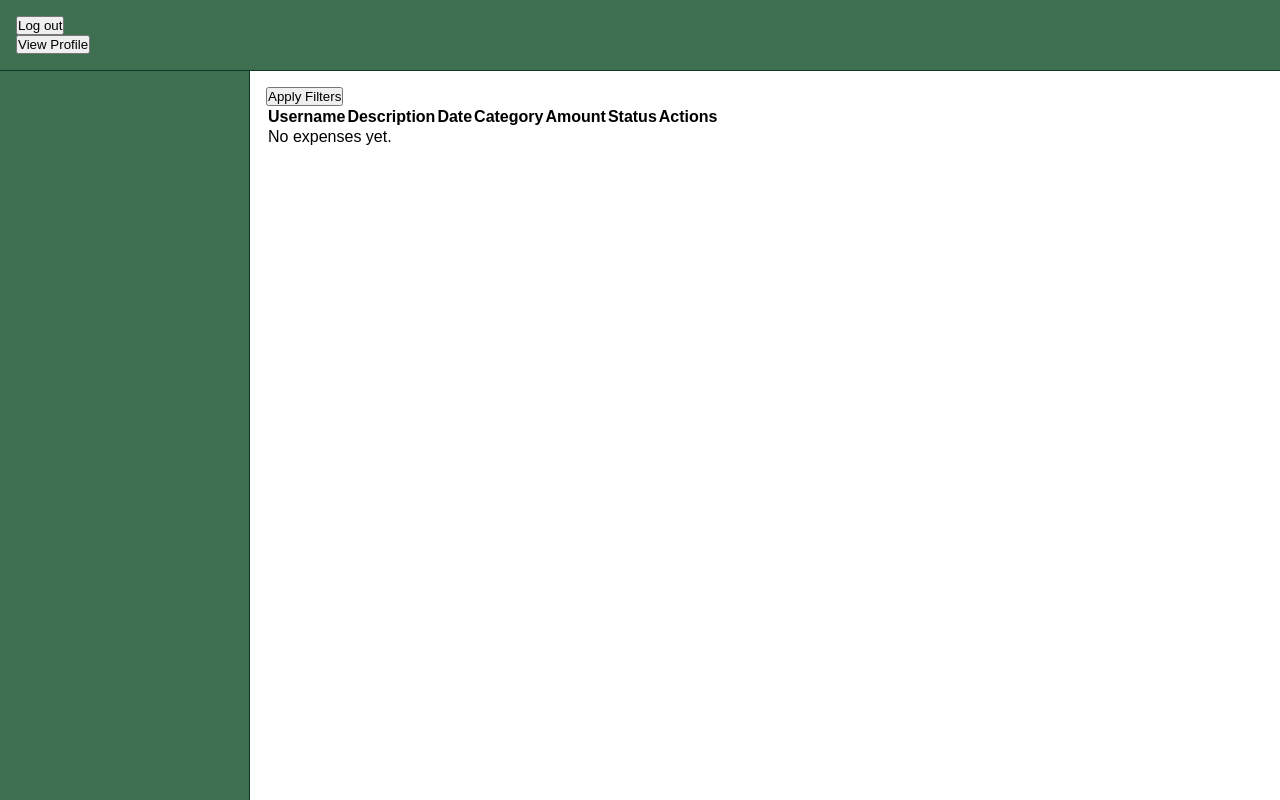
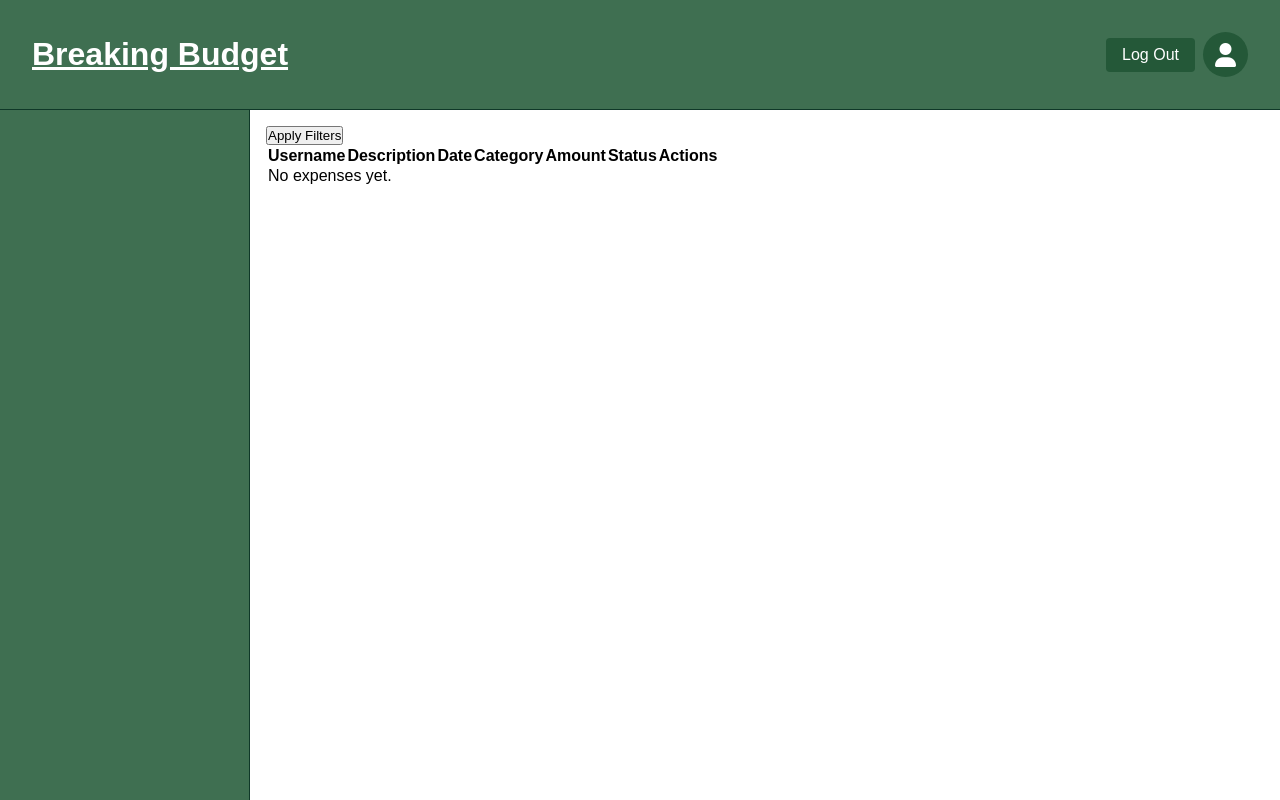
Before and after one commit to LenaPradoP/Breaking-Budget, a Django app: page /users/home/ in a window 1280 px wide. Run offline with Django 5.2, Linux system fonts and the light colour scheme.

Commit message:
Apply initial styles to base.html

```diff
--- a/static/css/base.css
+++ b/static/css/base.css
@@ -13,8 +13,65 @@ body {
 
 header {
     background: #3F6F51;
-    padding: 1rem;
+    padding: 2rem 2rem;
     border-bottom: 1px solid #0F3828;
+    display: flex;
+    justify-content: space-between;
+    align-items: center;
+}
+
+.header-left .logo {
+    color: white;
+    font-size: 2rem;
+    font-weight: bold;
+    margin: 0;
+}
+
+.header-left .logo:hover {
+    color: #e8f5e8;
+}
+
+.header-right {
+    display: flex;
+    align-items: center;
+    gap: 0.5rem;
+}
+
+.header-right form {
+    margin: 0;
+}
+
+.header-right button {
+    padding: 0.5rem 1rem;
+    border: none;
+    border-radius: 4px;
+    background: #245838;
+    color: white;
+    cursor: pointer;
+    font-size: 1rem;
+}
+
+.header-right button:hover {
+    background: #1d4028;
+}
+
+.header-right button.profile-btn {
+    padding: 0.5rem;
+    width: 45px;
+    height: 45px;
+    border: none;
+    border-radius: 50%;
+    background: #245838;
+    color: white;
+    cursor: pointer;
+    font-size: 1.5rem;
+    display: flex;
+    align-items: center;
+    justify-content: center;
+}
+
+.header-right button.profile-btn:hover {
+    background: #1d4028;
 }
 
 .container {
@@ -40,6 +97,8 @@ header {
 
 .sidebar nav ul li a {
     text-decoration: none;
+    font-size:x-large;
+    font-weight: bold;
     color: #DCCC5B;
     padding: 0.5rem;
     display: block;
@@ -50,7 +109,7 @@ header {
     background: #245838;
 }
 
-.sidebar nav ul li a:hover {
+.sidebar nav ul li a.active {
     background: #245838;
 }
 
--- a/templates/base.html
+++ b/templates/base.html
@@ -6,18 +6,27 @@
     <meta name="viewport" content="width=device-width, initial-scale=1.0">
     <title>{% block title %}Breaking Budget{% endblock %}</title>
     <link rel="stylesheet" href="{% static 'css/base.css' %}">
+    <link rel="stylesheet" href="https://cdnjs.cloudflare.com/ajax/libs/font-awesome/6.0.0/css/all.min.css">
 </head>
 <body>
 <header>
+    <div class="header-left">
+        <a href="{% url 'expenses:list_expenses' %}" class="logo">Breaking Budget</a>
+    </div>
+
+    <div class="header-right">
         <form method="post" action="{% url 'users:logout' %}">
             {% csrf_token %}
-        <button type="submit">Log out</button>
+            <button type="submit">Log Out</button>
         </form>
 
         <form method="post" action="{% url 'users:user_detail' user.id %}">
             {% csrf_token %}
-        <button type="submit">View Profile</button>
+            <button type="submit" class="profile-btn">
+                <i class="fas fa-user"></i>
+            </button>
 </form>
+    </div>
 </header>
 
     <div class="container">
@@ -26,15 +35,13 @@
                 <ul>
                     {% if user.is_authenticated %}
                         {% if user.role == 'admin' %}
-                            <!-- Enlaces para administradores -->
                             <li><a href="{% url 'expenses:list_expenses' %}" class="{% if request.resolver_match.url_name == 'list_expenses' %}active{% endif %}">Expenses</a></li>
                             <li><a href="{% url 'users:view_users' %}" class="{% if request.resolver_match.url_name == 'view_users' %}active{% endif %}">Travelers</a></li>
+                            <li><a href="{% url 'expenses:new_expense' %}" class="{% if request.resolver_match.url_name == 'new_expense' %}active{% endif %}">Add Expense</a></li>
                         {% elif user.role == 'user' %}
-                            <!-- Enlaces para usuarios regulares -->
                             <li><a href="{% url 'expenses:list_expenses' %}" class="{% if request.resolver_match.url_name == 'list_expenses' %}active{% endif %}">My Expenses</a></li>
-                            <!-- <li><a href="{% url 'expenses:add_expense' %}" class="{% if request.resolver_match.url_name == 'add_expense' %}active{% endif %}">Add Expense</a></li> -->
+                            <li><a href="{% url 'expenses:new_expense' %}" class="{% if request.resolver_match.url_name == 'new_expense' %}active{% endif %}">Add Expense</a></li>
                             {% else %}
-                            <!-- Fallback para roles no definidos -->
                             <li><a href="{% url 'users:user_detail' user.id %}">My Profile</a></li>
                         {% endif %}
                     {% endif %}
```
Lines whose indentation alone changed are shown as unchanged.
